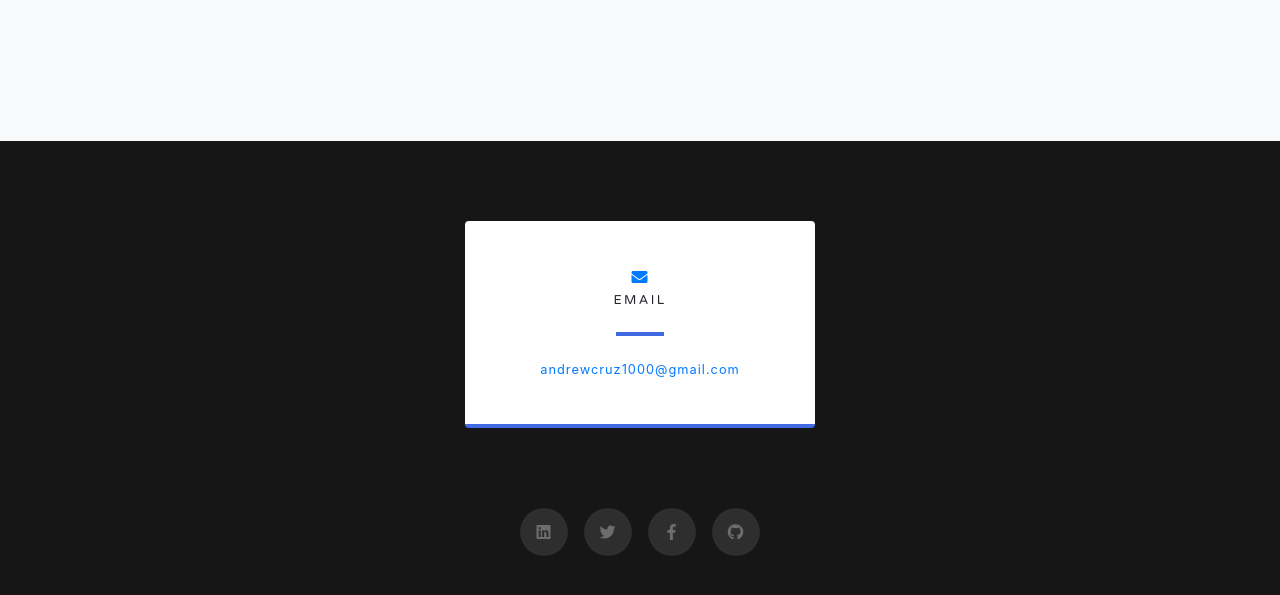
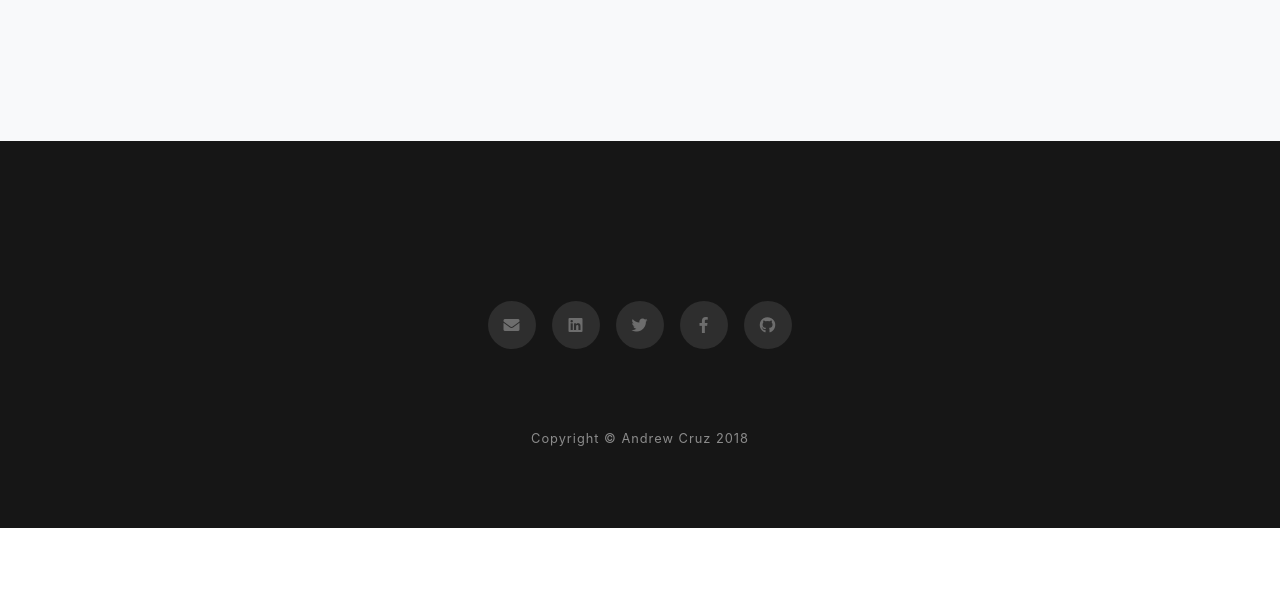
Before and after one commit to andrew-cruz/Website, a website with bundled scripts: page index.html in a window 1280 px wide. Shown: the part 2195-2790 px from the top of the page. After the commit the page ends 2723 px from the top, so only its background shows below. Built offline with nearby package versions, Linux system fonts and the light colour scheme.

Commit message:
Updated Contacts

```diff
--- a/index.html
+++ b/index.html
@@ -127,7 +127,7 @@
     <section id="contact" class="contact-section bg-black">
       <div class="container">
 
-        <div class="row justify-content-center">
+        <!-- <div class="row justify-content-center">
 
           <div class="col-md-4 mb-2 mb-md-0">
             <div class="card py-4 h-100">
@@ -140,7 +140,7 @@
                 </div>
               </div>
             </div>
-          </div>
+          </div> -->
 
           <!-- <div class="col-md-4 mb-2 mb-md-0">
             <div class="card py-4 h-100">
@@ -152,9 +152,12 @@
               </div>
             </div>
           </div> -->
-        </div>
+        <!-- </div> -->
 
         <div class="social d-flex justify-content-center">
+            <a href="mailto:andrewcruz1000@gmail.com" target="_blank" class="mx-2">
+                <i class="fas fa-envelope"></i>
+            </a>
             <a href="https://www.linkedin.com/in/andrew-cruz-1011/" target="_blank" class="mx-2">
                 <i class="fab fa-linkedin"></i>
             </a>
```
